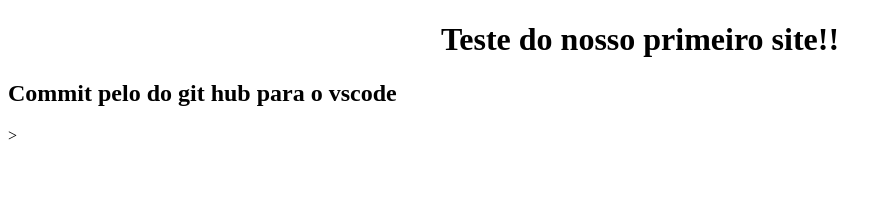
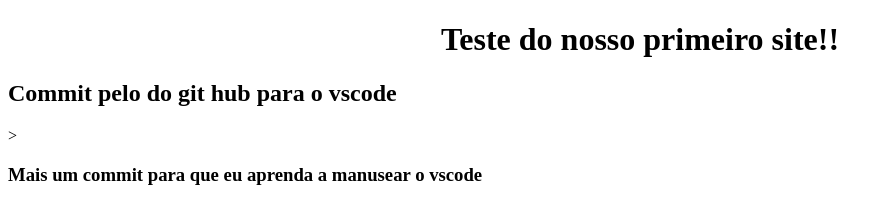
Before and after one commit to christian2070/desenvolvimento-site, a plain HTML site: page index.html in a window 1280 px wide. Shown: the whole page, without its empty margins (0-892 px from the left). Drawn offline with Linux system fonts and the light colour scheme.

Commit message:
commit 3

```diff
--- a/index.html
+++ b/index.html
@@ -8,5 +8,6 @@
 <body>
     <h1 align="center">Teste do nosso primeiro site!!</h1>
     <h2>Commit pelo do git hub para o vscode</h2>>
+    <h3>Mais um commit para que eu aprenda a manusear o vscode</h3>
 </body>
 </html>
```
